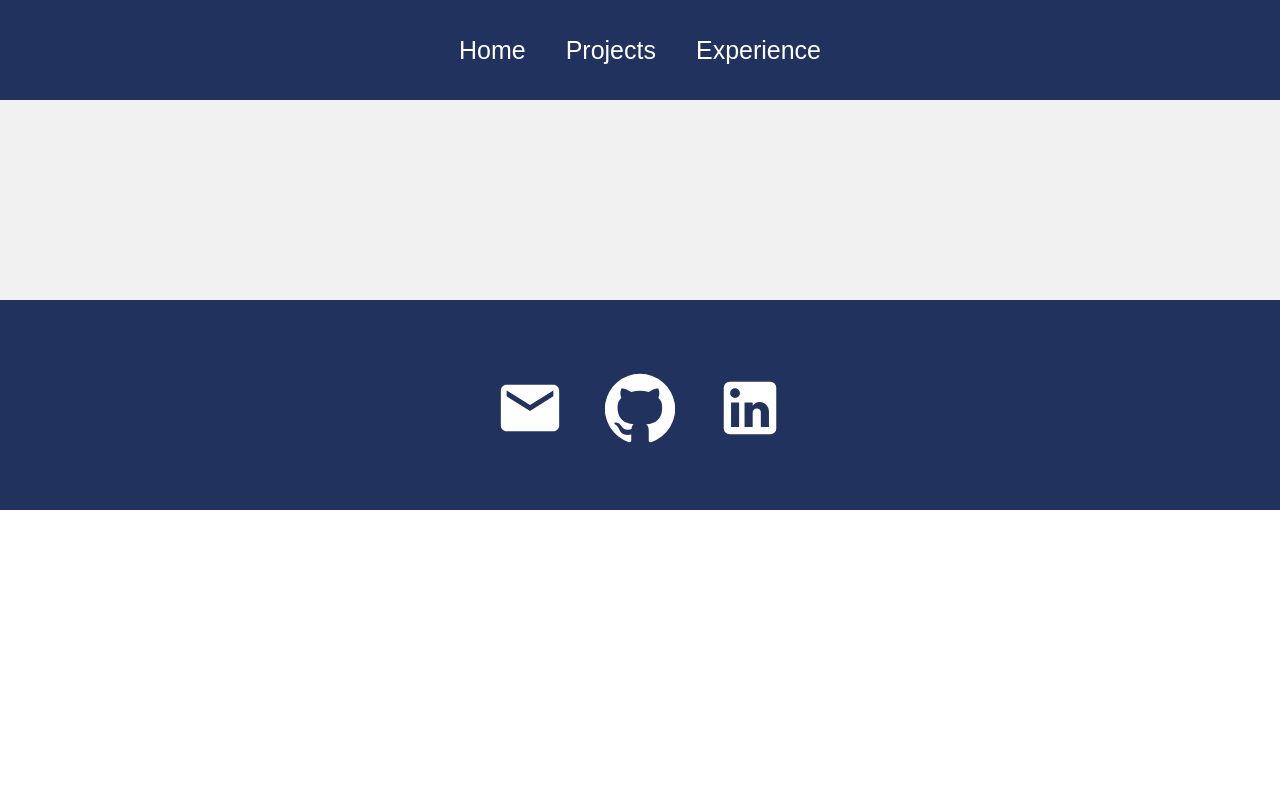
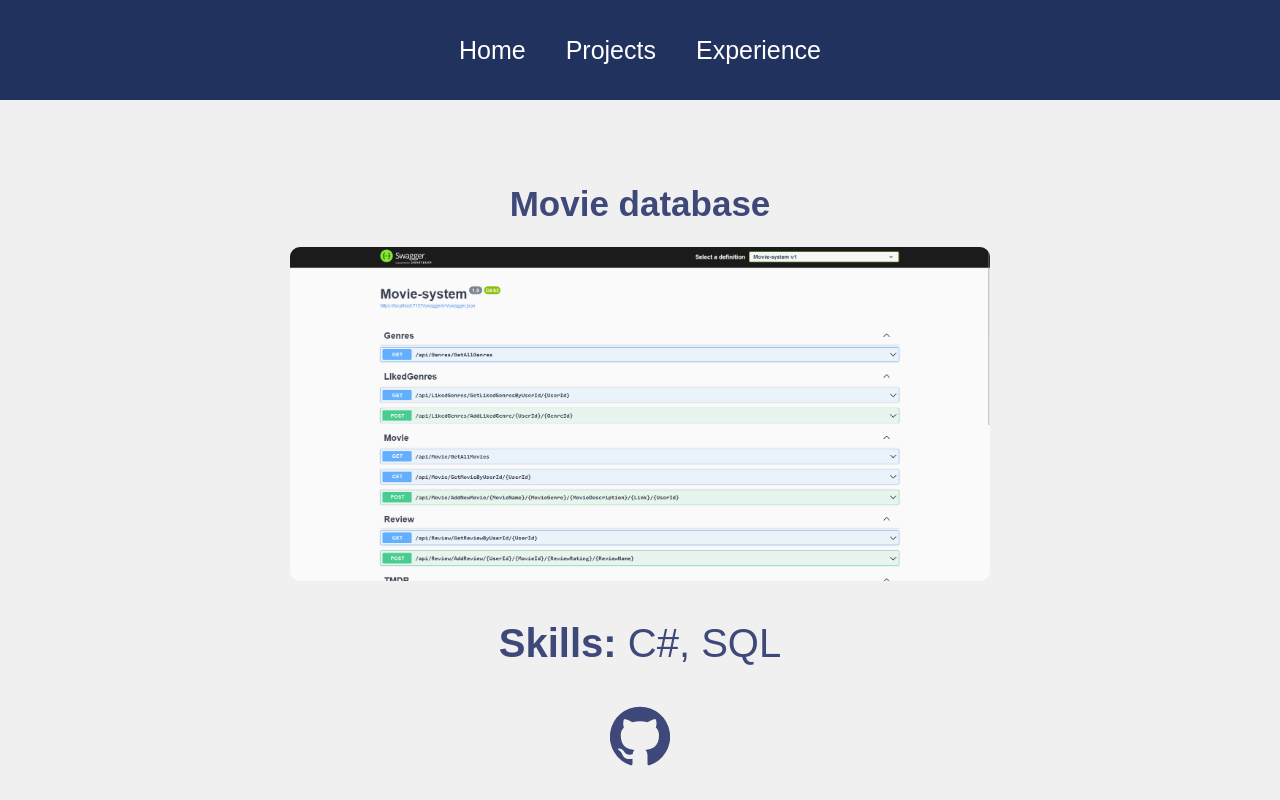
Before and after one commit to BlueberryPwn/blueberrypwn.github.io, a React (Create React App) app: page /project/1 in a window 1280 px wide. Shown: the top 800 px of the page. Built offline with nearby package versions, Linux system fonts and the light colour scheme.

Commit message:
updated project display and some other text

```diff
--- a/src/App.js
+++ b/src/App.js
@@ -15,7 +15,7 @@ function App() {
         <Routes>
           <Route path="/" element={<Home />} />
           <Route path="/projects" element={<Projects />} />
-          <Route path="/project/:id" element={ProjectDisplay} />
+          <Route path="/project/:id" element={<ProjectDisplay />} />
           <Route path="/experience" element={<Experience />} />
         </Routes>
         <Footer />
--- a/src/components/ProjectItem.js
+++ b/src/components/ProjectItem.js
@@ -1,8 +1,15 @@
 import React from "react";
+import { useNavigate } from "react-router-dom";
 
-function ProjectItem({ image, name }) {
+function ProjectItem({ image, name, id }) {
+  const navigate = useNavigate();
   return (
-    <div className="projectItem">
+    <div
+      className="projectItem"
+      onClick={() => {
+        navigate("/project/" + id);
+      }}
+    >
       <div style={{ backgroundImage: `url(${image})` }} className="bgImage" />
       <h1> {name} </h1>
     </div>
--- a/src/helpers/ProjectList.js
+++ b/src/helpers/ProjectList.js
@@ -9,36 +9,37 @@ export const ProjectList = [
   {
     name: "Anonymous forum",
     image: Proj1,
-    languages: "C#, CSS, HTML, SQL",
-    technologies: ".NET, MS SQL",
+    imageDesc: "Anonymous forum",
+    skills: "C#, CSS, HTML, SQL",
   },
   {
     name: "Movie database",
     image: Proj2,
-    languages: "C#, SQL",
-    technologies: ".NET, MS SQL",
+    imageDesc: "Movie database",
+    skills: "C#, SQL",
   },
   {
     name: "Car race",
     image: Proj3,
-    languages: "C#",
-    technologies: ".NET",
+    imageDesc: "Car race",
+    skills: "C#",
   },
   {
     name: "Bank application",
     image: Proj4,
-    languages: "C#",
-    technologies: ".NET",
+    imageDesc: "Bank application",
+    skills: "C#",
   },
   {
     name: "Project time tracker",
     image: Proj5,
-    languages: "C#, SQL",
-    technologies: ".NET, PostgreSQL",
+    imageDesc: "Project time tracker",
+    skills: "C#, SQL",
   },
   {
     name: "Number guessing game",
     image: Proj6,
-    languages: "CSS, HTML, JavaScript",
+    imageDesc: "Number guessing game",
+    skills: "CSS, HTML, JavaScript",
   },
 ];
--- a/src/pages/Home.js
+++ b/src/pages/Home.js
@@ -1,5 +1,6 @@
 import "../styles/Home.css";
 import React from "react";
+import Link from "@material-ui/core/Link";
 import EmailIcon from "@material-ui/icons/Email";
 import GitHubIcon from "@material-ui/icons/GitHub";
 import LinkedInIcon from "@material-ui/icons/LinkedIn";
--- a/src/pages/ProjectDisplay.js
+++ b/src/pages/ProjectDisplay.js
@@ -10,12 +10,9 @@ function ProjectDisplay() {
   return (
     <div className="project">
       <h1>{project.name}</h1>
-      <img src={project.image} />
+      <img src={project.image} alt={project.imageDesc} />
       <p>
-        <b>Languages:</b> {project.languages}
-      </p>
-      <p>
-        <b>Technologies:</b> {project.techologies}
+        <b>Skills:</b> {project.skills}
       </p>
       <GitHubIcon />
     </div>
--- a/src/pages/Projects.js
+++ b/src/pages/Projects.js
@@ -8,8 +8,10 @@ function Projects() {
     <div className="projects">
       <h1>My Projects</h1>
       <div className="projectList">
-        {ProjectList.map((project) => {
-          return <ProjectItem name={project.name} image={project.image} />;
+        {ProjectList.map((project, idx) => {
+          return (
+            <ProjectItem id={idx} name={project.name} image={project.image} />
+          );
         })}
       </div>
     </div>
```
Also changed, not shown: 1 other file (tests, documents, lock files or other folders).
